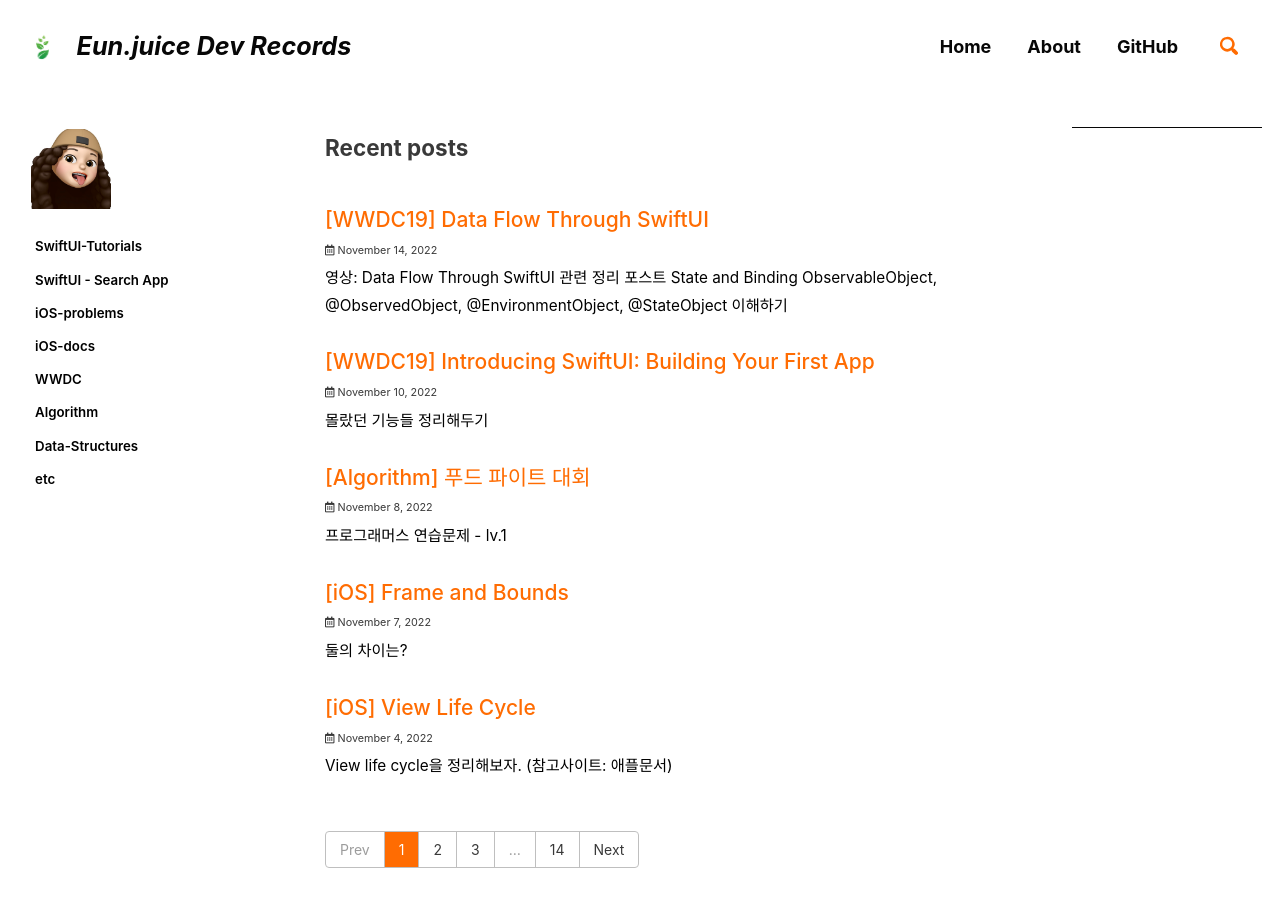
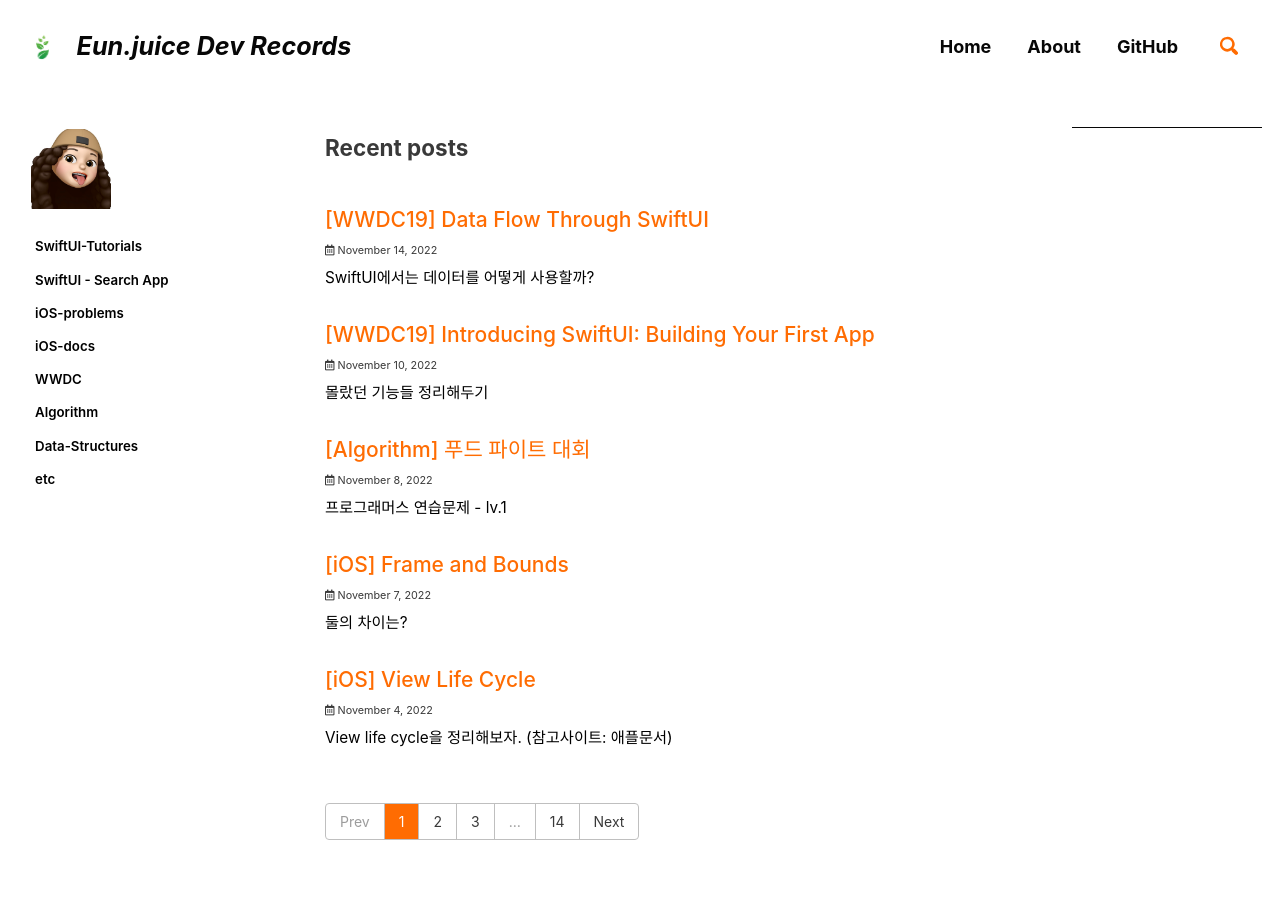
Before and after one commit to eunjooChoi/eunjoochoi.github.io, a Jekyll site: the page built from index.html, in a window 1280 px wide and 900 px high. Built offline with Jekyll 4.4.1, drawn with Linux system fonts in a browser that asks for light colours; cached includes are drawn as plain includes; some web fonts are replaced; the list of posts is cut into pages by our own code.

Commit message:
excerpt 수정

```diff
--- a/_posts/WWDC/2022-11-14-WWDC19-Data-Flow-Through-SwiftUI.md
+++ b/_posts/WWDC/2022-11-14-WWDC19-Data-Flow-Through-SwiftUI.md
@@ -1,6 +1,6 @@
 ---
 title: "[WWDC19] Data Flow Through SwiftUI"
-excerpt:
+excerpt: "SwiftUI에서는 데이터를 어떻게 사용할까?"
 
 toc: true
 toc_sticky: true
```
